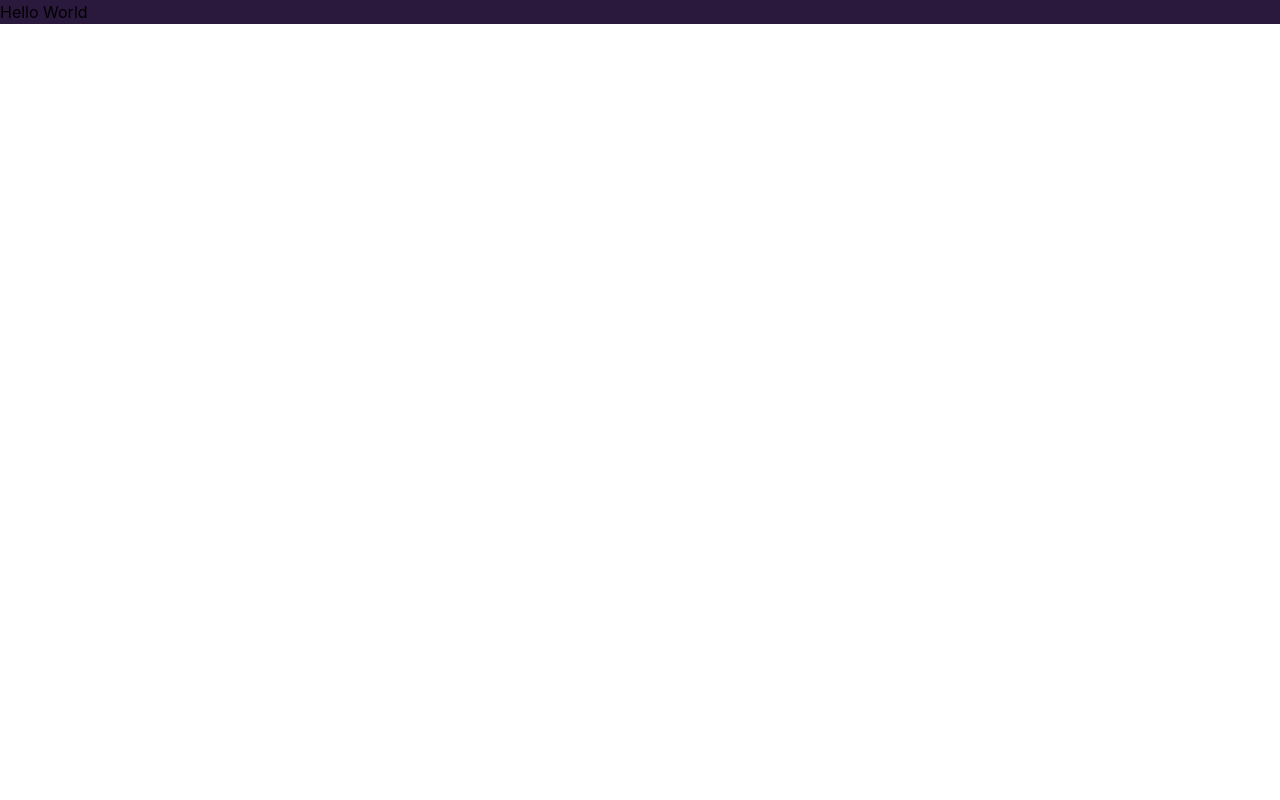
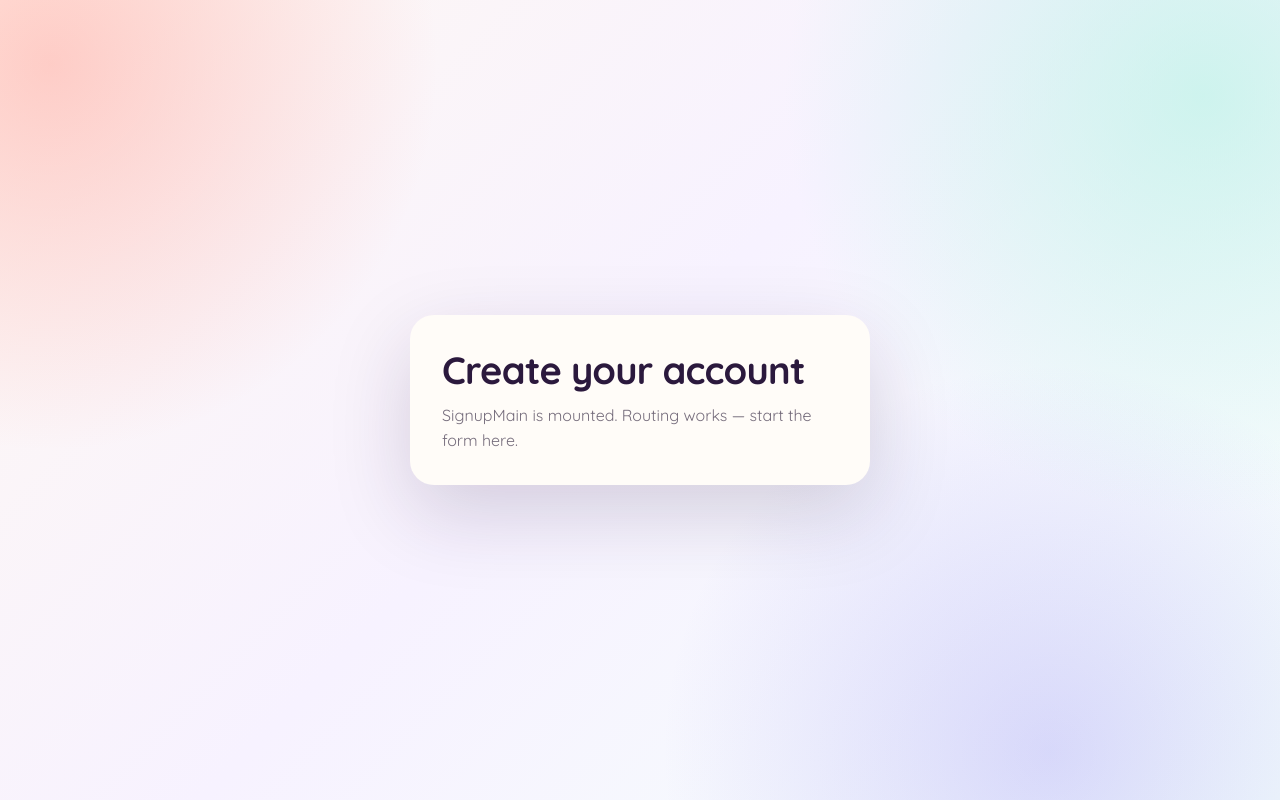
Before and after one commit to commitbyabd/cwac-one, a React (Vite) app in the folder frontend/: page /signup in a window 1280 px wide. Built offline with nearby package versions, Linux system fonts and the light colour scheme.

Commit message:
designing phase completed

```diff
--- a/frontend/src/App.jsx
+++ b/frontend/src/App.jsx
@@ -1,8 +1,16 @@
+import { BrowserRouter } from "react-router-dom";
+import ProjectRoutes from "./routes/ProjectRoutes.jsx";
+
+/*
+  App is the composition root.
+  Its only job is to mount the router — every screen is chosen
+  inside ProjectRoutes, never here.
+*/
 function App() {
   return (
-    <h1 className="text-[var(--heading-sm)] bg-[var(--color-plum)] font-[var(--font-family-primary)]">
-      Hello World
-    </h1>
+    <BrowserRouter>
+      <ProjectRoutes />
+    </BrowserRouter>
   );
 }
 
--- /dev/null
+++ b/frontend/src/components/pages/sign-up/SignupMain.jsx
@@ -0,0 +1,25 @@
+/*
+  The real signup screen — build the form here.
+  Placeholder markup below is only a smoke test that routing and the
+  Aurora Reception tokens are both live. Replace it freely.
+
+  Note the shorthand for :root variables that have no utility class:
+  bg-(image:--gradient-page) is Tailwind 4's canonical form of
+  bg-[image:var(--gradient-page)]. Both compile the same.
+*/
+function SignupMain() {
+  return (
+    <main className="grid min-h-screen place-items-center bg-(image:--gradient-page)">
+      <section className="w-(--login-card-width) rounded-xl bg-porcelain p-(--padding-card) shadow-card">
+        <h1 className="font-primary text-heading-lg leading-heading font-bold tracking-tight text-plum">
+          Create your account
+        </h1>
+        <p className="font-primary text-md leading-body mt-2 text-muted">
+          SignupMain is mounted. Routing works — start the form here.
+        </p>
+      </section>
+    </main>
+  );
+}
+
+export default SignupMain;
--- a/frontend/src/pages/sign-up/Signup.jsx
+++ b/frontend/src/pages/sign-up/Signup.jsx
@@ -0,0 +1,13 @@
+import SignupMain from "../../components/pages/sign-up/SignupMain.jsx";
+
+/*
+  Page layer — deliberately thin.
+  It owns the route's identity, not its markup. Page-level concerns
+  (page title, guards, data loading) belong here later; the visible
+  UI lives in SignupMain.
+*/
+function Signup() {
+  return <SignupMain />;
+}
+
+export default Signup;
--- a/frontend/src/routes/ProjectRoutes.jsx
+++ b/frontend/src/routes/ProjectRoutes.jsx
@@ -0,0 +1,23 @@
+import { Routes, Route, Navigate } from "react-router-dom";
+import Signup from "../pages/sign-up/Signup.jsx";
+
+/*
+  The single route table for the whole app.
+  Add one <Route> per screen here; each element points at a
+  page in src/pages, never at a component directly.
+*/
+function ProjectRoutes() {
+  return (
+    <Routes>
+      {/* Landing — no home screen yet, so send visitors to signup */}
+      <Route path="/" element={<Navigate to="/signup" replace />} />
+
+      <Route path="/signup" element={<Signup />} />
+
+      {/* Unknown URL — swap for a NotFound page when one exists */}
+      <Route path="*" element={<Navigate to="/signup" replace />} />
+    </Routes>
+  );
+}
+
+export default ProjectRoutes;
--- a/frontend/src/variables.css
+++ b/frontend/src/variables.css
@@ -1,92 +1,83 @@
 /* =========================
    variables.css
    CWAC — Aurora Reception
+
+   Two blocks, two purposes:
+
+   1. @theme static  → Tailwind READS these and generates utility classes.
+                       --color-plum  becomes  bg-plum / text-plum / border-plum
+                       The `static` keyword forces every variable to be emitted,
+                       including ones only referenced by the :root block below.
+
+   2. :root          → plain variables. Tailwind has no namespace for these,
+                       so they stay ordinary CSS, used via var() or an
+                       arbitrary value:  bg-[image:var(--gradient-page)]
 ========================= */
 
-/*
-Variables:
-- Fonts
-- Font sizes
-- Heading sizes
-- Weights
-- Colors
-- Alpha variants
-- Gradients
-- Layout / radius / shadows
-*/
-
-:root {
-  /* Fonts */
-  --font-family-primary: "Quicksand", sans-serif;
-  --font-family-secondary: "Inter", system-ui, sans-serif;
-  --font-family-tertiary: "Frank Ruhl Libre", serif;
-
-  /* Font sizes */
-  --font-xxs: 10px;
-  --font-xs: 12px;
-  --font-sm: 14px;
-  --font-md: 16px;
-  --font-md-lg: 18px;
-  --font-standard: 20px;
-  --font-md-xl: 22px;
-  --font-lg: 24px;
-  --font-xl: 28px;
-  --font-2xl: 32px;
-  --font-3xl: 36px;
-  --font-4xl: 64px;
-
-  /* Heading sizes */
-  --heading-xs: 20px;
-  --heading-sm: 26px;
-  --heading: 32px;
-  --heading-lg: 38px;
-  --heading-xl: 48px;
-  --heading-2xl: 58px;
-  --heading-3xl: 64px;
-
-  /* Typography */
-  --title-size: var(--heading-lg);
-  --content-size: 16px;
-  --title-font: var(--font-family-primary);
-  --content-font: var(--font-family-primary);
-  --title-weight: 700;
-  --content-weight: 500;
-
-  /* Weights — names match the CSS spec values */
-  --font-regular: 400;
-  --font-medium: 500;
-  --font-semibold: 600;
-  --font-bold: 700;
-
-  /* Line heights */
-  --line-height-heading: 1.25;
-  --line-height-body: 1.55;
-
-  /* Letter spacing (em, not %) */
-  --letter-spacing-tight: -0.02em;
-  --letter-spacing-none: 0em;
+@theme static {
+  /* =========================
+     Fonts  →  font-primary, font-secondary, font-tertiary
+  ========================= */
+  --font-primary: "Quicksand", sans-serif;
+  --font-secondary: "Inter", system-ui, sans-serif;
+  --font-tertiary: "Frank Ruhl Libre", serif;
 
   /* =========================
-     Icons — single source of truth
-     - Change --icon-size to resize every icon site-wide
-     - Change --icon-color to recolor every icon site-wide
-     - Per-instance override:
-         style={{ "--icon-size": "20px", "--icon-color": "#7867F2" }}
+     Font sizes  →  text-xxs … text-4xl
+     These deliberately REPLACE Tailwind's built-in scale.
+     text-lg is 24px here, not Tailwind's default 18px.
   ========================= */
-  --icon-size: 22px;
-  --icon-color: currentColor;
+  --text-xxs: 10px;
+  --text-xs: 12px;
+  --text-sm: 14px;
+  --text-md: 16px;
+  --text-md-lg: 18px;
+  --text-standard: 20px;
+  --text-md-xl: 22px;
+  --text-lg: 24px;
+  --text-xl: 28px;
+  --text-2xl: 32px;
+  --text-3xl: 36px;
+  --text-4xl: 64px;
 
-  /* Layout */
-  --padding-card: 32px;
-  --padding-layout: 32px 64px;
-  --padding-input: 12px 16px;
-  --padding-button: 16px 24px;
-  --gap-card: 20px;
-  --login-card-width: 460px;
-  --input-height: 52px;
-  --button-height: 56px;
+  /* =========================
+     Heading sizes  →  text-heading-xs … text-heading-3xl
+  ========================= */
+  --text-heading-xs: 20px;
+  --text-heading-sm: 26px;
+  --text-heading: 32px;
+  --text-heading-lg: 38px;
+  --text-heading-xl: 48px;
+  --text-heading-2xl: 58px;
+  --text-heading-3xl: 64px;
 
-  /* Colors — brand */
+  /* =========================
+     Weights  →  font-regular, font-medium, font-semibold, font-bold
+     Prefix must be --font-weight-* so Tailwind does not read them
+     as font families.
+  ========================= */
+  --font-weight-regular: 400;
+  --font-weight-medium: 500;
+  --font-weight-semibold: 600;
+  --font-weight-bold: 700;
+
+  /* =========================
+     Line heights  →  leading-heading, leading-body
+  ========================= */
+  --leading-heading: 1.25;
+  --leading-body: 1.55;
+
+  /* =========================
+     Letter spacing  →  tracking-tight, tracking-none
+  ========================= */
+  --tracking-tight: -0.02em;
+  --tracking-none: 0em;
+
+  /* =========================
+     Colors — brand
+     →  bg-plum, text-violet, border-coral, ring-violet …
+     Opacity modifiers come free:  bg-plum/17, bg-violet/24
+  ========================= */
   --color-plum: #2b193d;
   /* headings, badges, branding panel */
   --color-plum-deep: #21122f;
@@ -127,7 +118,75 @@ Variables:
   --color-error: #c94f64;
   --color-error-bg: #fcecef;
 
-  /* Alpha variants */
+  /* =========================
+     Radius  →  rounded-sm, rounded-md, rounded-lg, rounded-xl, rounded-pill
+     The bare --radius became --radius-md; a bare name is not in the
+     namespace and would generate nothing.
+  ========================= */
+  --radius-sm: 8px;
+  --radius-md: 12px;
+  --radius-lg: 16px;
+  --radius-xl: 24px;
+  --radius-pill: 100px;
+
+  /* =========================
+     Shadows  →  shadow-card, shadow-button,
+                 shadow-input-focus, shadow-button-focus
+  ========================= */
+  --shadow-card: 0 28px 80px var(--plum-17);
+  --shadow-button: 0 12px 26px var(--violet-28);
+  --shadow-input-focus: 0 0 0 4px var(--violet-16);
+  --shadow-button-focus: 0 0 0 4px var(--violet-22);
+
+  /* =========================
+     Blur  →  blur-card, backdrop-blur-card,
+              blur-glass, backdrop-blur-glass
+     Stored as a bare length: Tailwind wraps it in blur() itself.
+  ========================= */
+  --blur-card: 18px;
+  --blur-glass: 12px;
+}
+
+:root {
+  /* =========================
+     Typography aliases
+  ========================= */
+  --title-size: var(--text-heading-lg);
+  --content-size: 16px;
+  --title-font: var(--font-primary);
+  --content-font: var(--font-primary);
+  --title-weight: 700;
+  --content-weight: 500;
+
+  /* =========================
+     Icons — single source of truth
+     - Change --icon-size to resize every icon site-wide
+     - Change --icon-color to recolor every icon site-wide
+     - Per-instance override:
+         style={{ "--icon-size": "20px", "--icon-color": "#7867F2" }}
+  ========================= */
+  --icon-size: 22px;
+  --icon-color: currentColor;
+
+  /* =========================
+     Layout
+     Multi-value shorthands, so no Tailwind namespace fits.
+     Use as:  p-[var(--padding-card)]  or  w-[var(--login-card-width)]
+  ========================= */
+  --padding-card: 32px;
+  --padding-layout: 32px 64px;
+  --padding-input: 12px 16px;
+  --padding-button: 16px 24px;
+  --gap-card: 20px;
+  --login-card-width: 460px;
+  --input-height: 52px;
+  --button-height: 56px;
+
+  /* =========================
+     Alpha variants
+     Kept because the gradients and shadows above consume them.
+     For a flat fill prefer the Tailwind modifier instead:  bg-violet/24
+  ========================= */
   --porcelain-90: rgba(255, 252, 248, 0.9);
   --white-82: rgba(255, 255, 255, 0.82);
   --white-65: rgba(255, 255, 255, 0.65);
@@ -147,7 +206,10 @@ Variables:
   --seafoam-11: rgba(184, 242, 229, 0.11);
   --butter-12: rgba(255, 232, 168, 0.12);
 
-  /* Gradients */
+  /* =========================
+     Gradients
+     Use as:  bg-[image:var(--gradient-page)]
+  ========================= */
   --gradient-page:
     radial-gradient(circle at 4% 8%, var(--coral-34), transparent 27%),
     radial-gradient(circle at 94% 12%, var(--seafoam-65), transparent 30%),
@@ -175,21 +237,8 @@ Variables:
     var(--color-coral)
   );
 
-  /* Borders and radius */
-  --radius-sm: 8px;
-  --radius: 12px;
-  --radius-lg: 16px;
-  --radius-xl: 24px;
-  --rounded: 100px;
-
-  /* Shadows */
-  --shadow-card: 0 28px 80px var(--plum-17);
-  --shadow-button: 0 12px 26px var(--violet-28);
-  --shadow-input-focus: 0 0 0 4px var(--violet-16);
-  --shadow-button-focus: 0 0 0 4px var(--violet-22);
-
-  /* Effects */
-  --blur-card: blur(18px);
-  --blur-glass: blur(12px);
+  /* =========================
+     Effects
+  ========================= */
   --filter-button-hover: saturate(1.08) brightness(0.98);
 }
```
